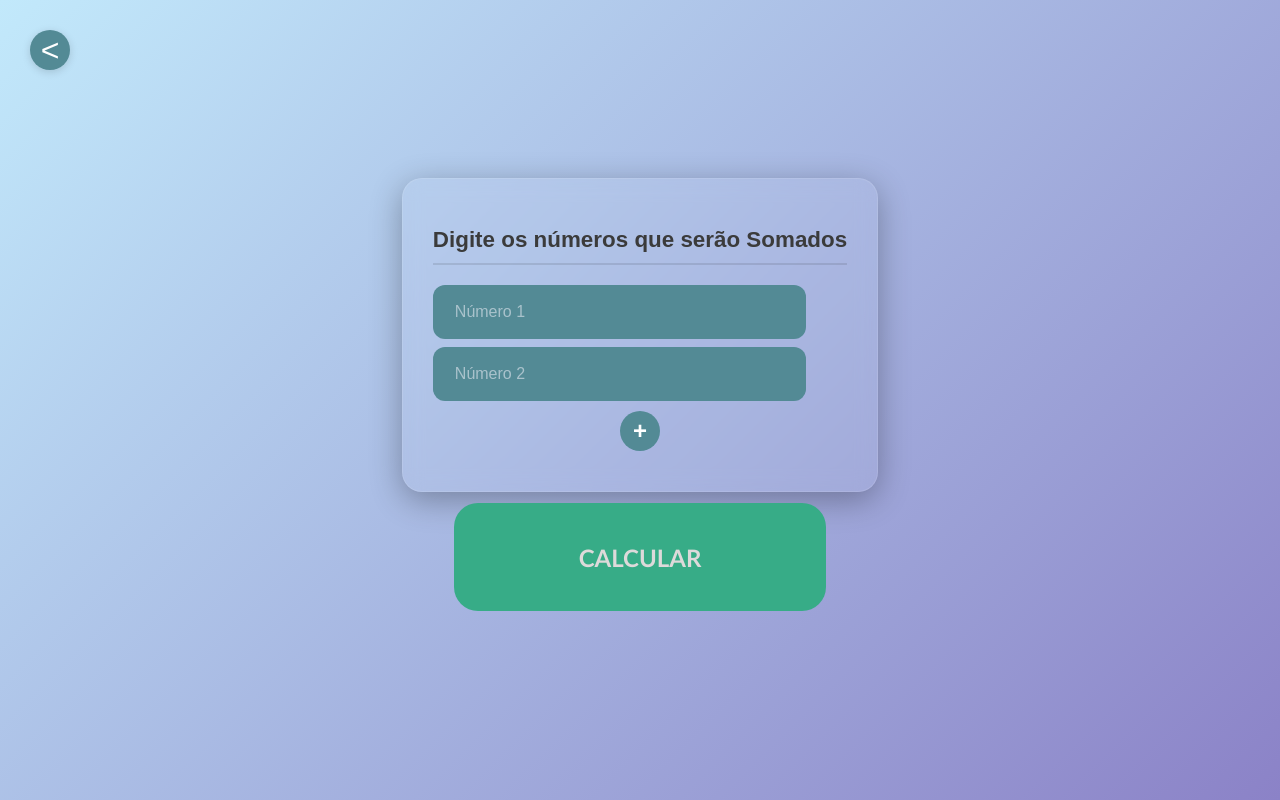
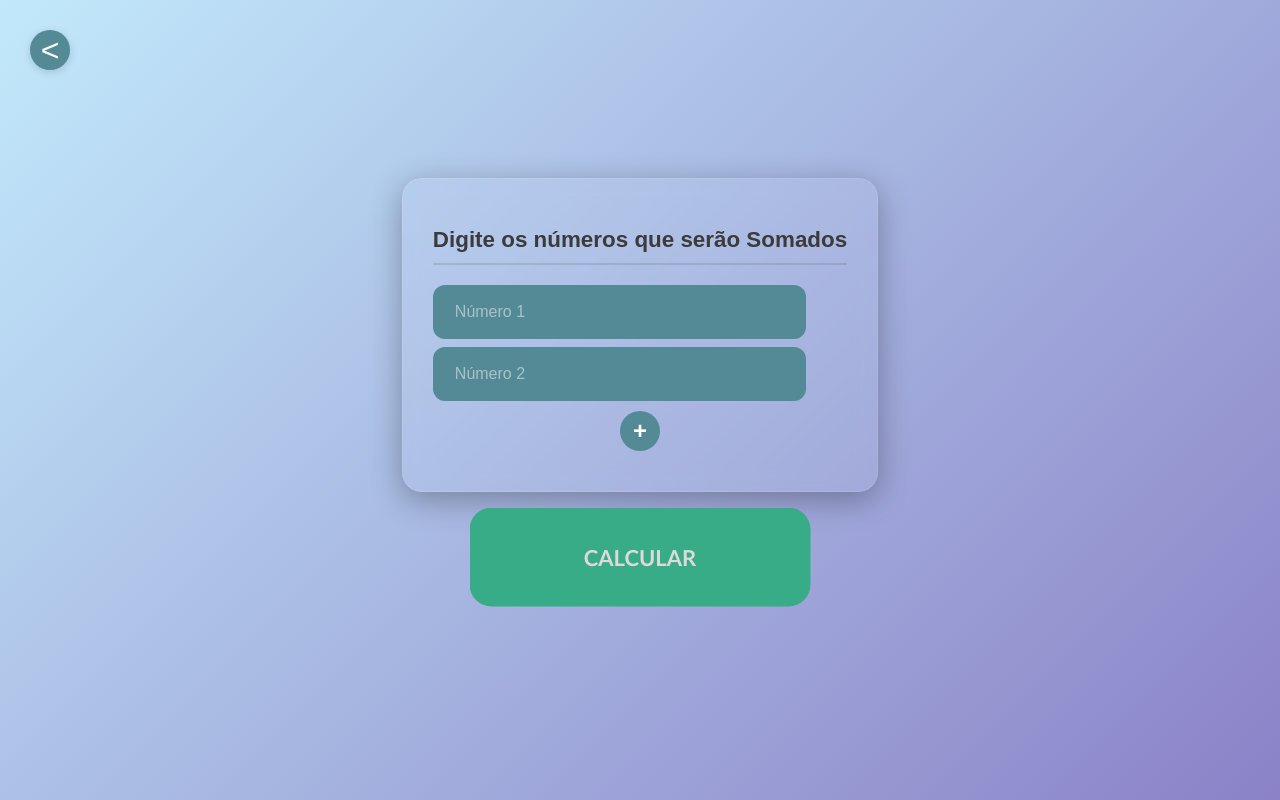
Before and after one commit to Davi-Falcao/ProjetoFMCC2, a plain HTML site: page HomePage/Soma/soma.html in a window 1280 px wide. In both pictures the pointer is over the element "CALCULAR". Drawn offline with Linux system fonts and the light colour scheme.

Commit message:
Mudando a escala de transformação do botão

```diff
--- a/HomePage/homepage.css
+++ b/HomePage/homepage.css
@@ -80,7 +80,7 @@ body {
 
 .botao:hover{
     cursor: pointer;
-    transform: scale(1.2);
+    transform: scale(1.1);
 }
 
 
@@ -183,6 +183,8 @@ body {
     justify-content: center;
     align-items: center;
     margin: 30px;
+    justify-content: center;
+
 }
 
 .clock {
```
